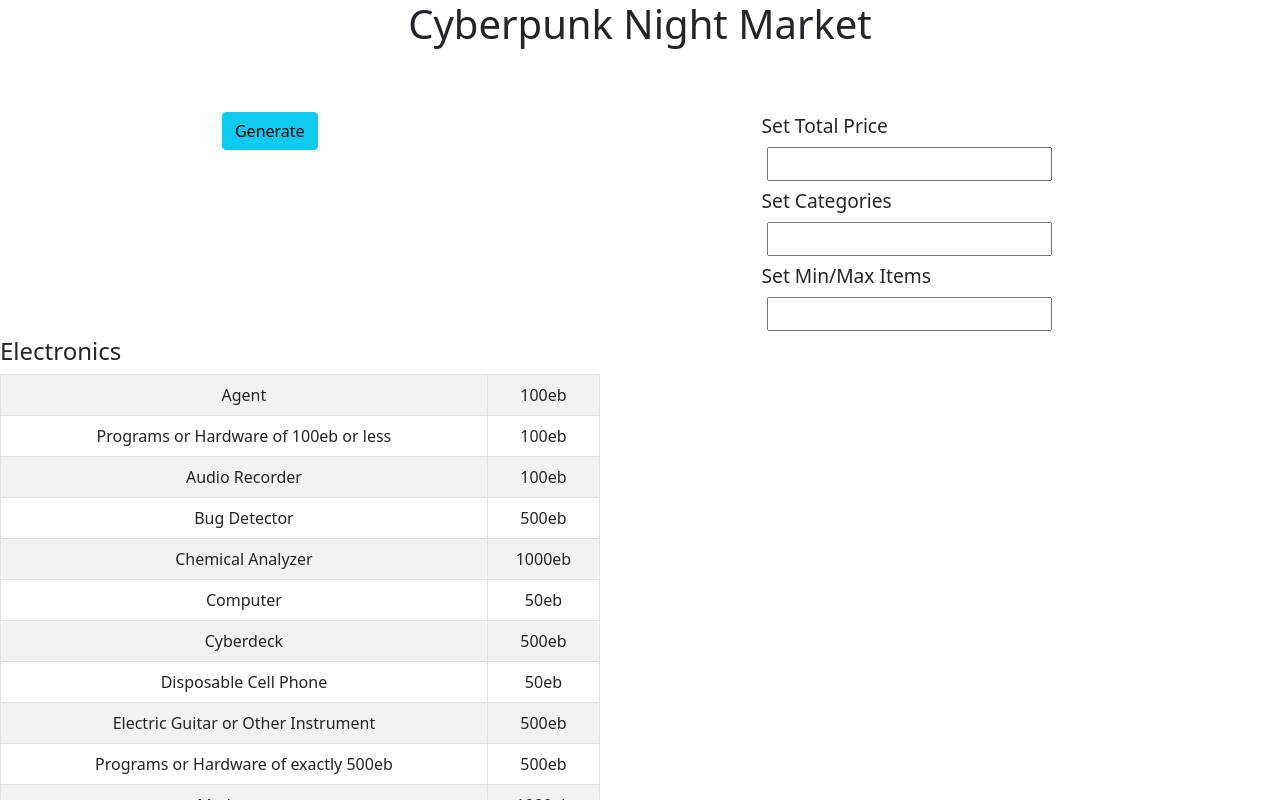
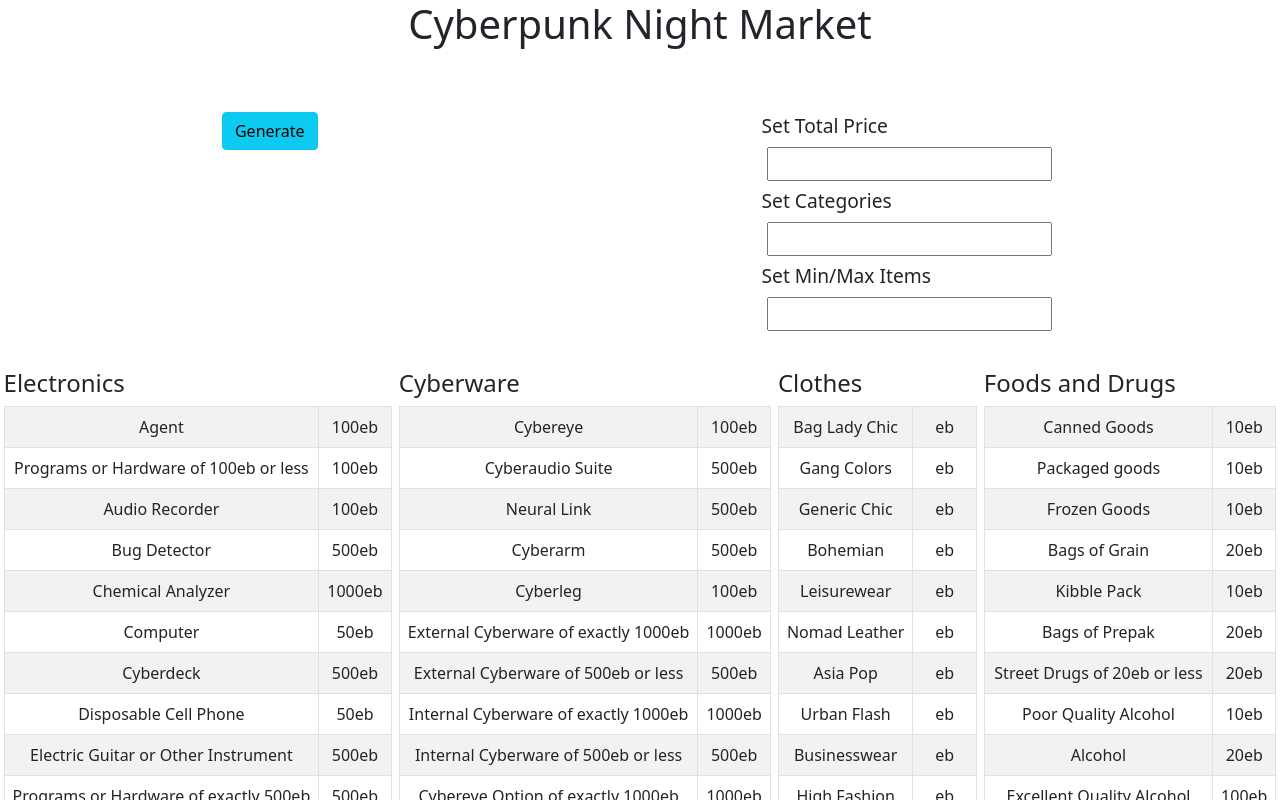
Before and after one commit to notevenagoat/cyberpunktools, a React (Create React App) app: page / in a window 1280 px wide. Shown: the top 800 px of the page. Built offline with nearby package versions, Linux system fonts and the light colour scheme.

Commit message:
make it in a single

```diff
--- a/src/Category.js
+++ b/src/Category.js
@@ -5,7 +5,7 @@ import { Table } from 'react-bootstrap';
 
 export default function Category(props) {
     return (
-    <div responsive>
+    <div className="table_div" responsive="true">
         {props.items.map(item => (
           <div>
             <h4>{item.categoryTitle}</h4>
--- a/src/index.css
+++ b/src/index.css
@@ -34,8 +34,8 @@ Header {
 }
 
 .table_div {
-  border: 1px solid #4287f5;
-  width: 80%;
+  /* border: 1px solid #4287f5; */
+  width: 100%;
   margin: 2rem auto;
   display: flex;
   flex-direction: row;
```
